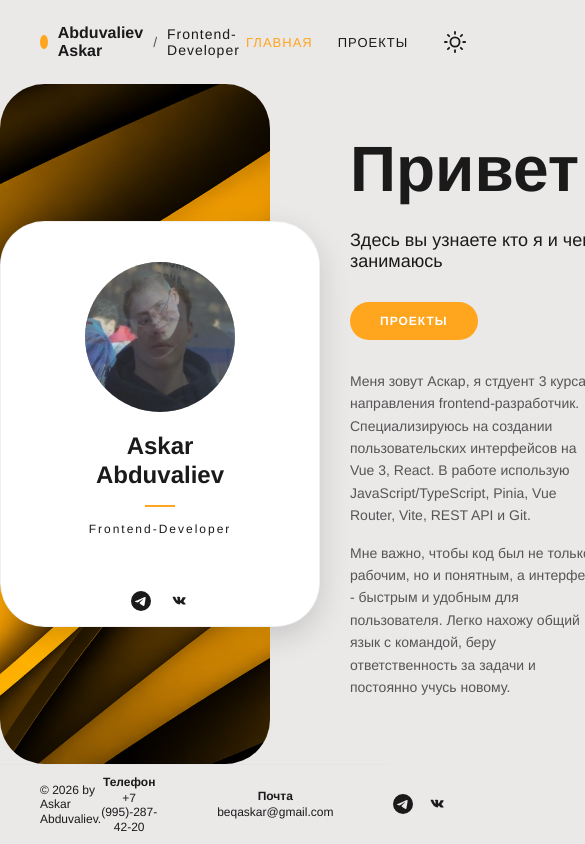
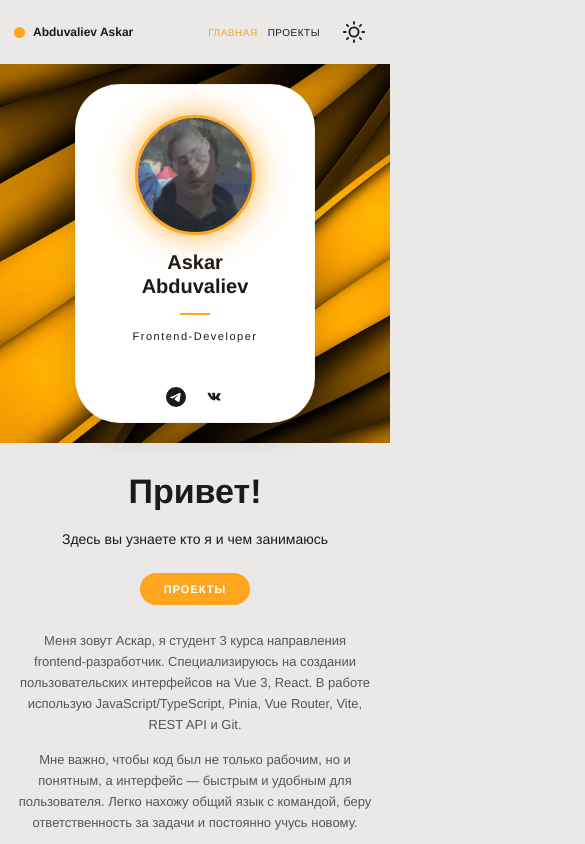
Before and after one commit to Asukaru556/Resume, a Vue app: page / in a window 390 px wide. Shown: the top 844 px of the page, 585 px wide, since content can reach past the window. Built offline with nearby package versions, Linux system fonts and the light colour scheme.

Commit message:
mobile version

```diff
--- a/src/App.vue
+++ b/src/App.vue
@@ -33,6 +33,7 @@ import Footer from './components/Footer.vue'
   flex-direction: column;
   width: 100%;
   position: relative;
+  overflow: clip;
 }
 
 .page-fade-leave-active {
@@ -41,7 +42,7 @@ import Footer from './components/Footer.vue'
   top: 0;
   left: 0;
   width: 100%;
-  min-height: 86vh;
+  min-height: 100vh;
   z-index: 1;
 }
 
@@ -60,4 +61,14 @@ import Footer from './components/Footer.vue'
   opacity: 0;
   transform: translateX(60px);
 }
+
+@media (max-width: 768px) {
+  .page-fade-leave-to {
+    transform: translateX(-30px);
+  }
+
+  .page-fade-enter-from {
+    transform: translateX(30px);
+  }
+}
 </style>
--- a/src/components/Footer.vue
+++ b/src/components/Footer.vue
@@ -77,4 +77,49 @@ import SocialIcons from './SocialIcons.vue'
 .footer-right :deep(.social-link:hover) {
   color: var(--accent);
 }
+
+@media (max-width: 768px) {
+  .footer {
+    flex-direction: column;
+    gap: 16px;
+    padding: 20px 20px;
+    text-align: center;
+  }
+
+  .footer-right {
+    flex-direction: column;
+    gap: 16px;
+  }
+
+  .contact-col h4 {
+    font-size: 11px;
+  }
+
+  .contact-col p {
+    font-size: 12px;
+  }
+}
+
+@media (max-width: 480px) {
+  .footer {
+    padding: 16px 14px;
+    gap: 12px;
+  }
+
+  .footer-left p {
+    font-size: 11px;
+  }
+
+  .footer-right {
+    gap: 12px;
+  }
+
+  .contact-col h4 {
+    font-size: 10px;
+  }
+
+  .contact-col p {
+    font-size: 11px;
+  }
+}
 </style>
--- a/src/components/Header.vue
+++ b/src/components/Header.vue
@@ -1,3 +1,4 @@
+<!-- src/components/Header.vue -->
 <script setup>
 import ThemeToggle from './ThemeToggle.vue'
 </script>
@@ -46,12 +47,14 @@ import ThemeToggle from './ThemeToggle.vue'
   background-color: var(--accent);
   border-radius: 50%;
   transition: background-color 0.4s ease;
+  flex-shrink: 0;
 }
 
 .name {
   font-weight: bold;
   font-size: 16px;
   color: var(--text);
+  white-space: nowrap;
 }
 
 .separator {
@@ -61,6 +64,7 @@ import ThemeToggle from './ThemeToggle.vue'
 .role {
   letter-spacing: 1px;
   color: var(--text);
+  white-space: nowrap;
 }
 
 .header-right {
@@ -82,6 +86,7 @@ import ThemeToggle from './ThemeToggle.vue'
   transition: color 0.3s;
   padding: 4px 0;
   position: relative;
+  white-space: nowrap;
 }
 
 .nav-link:hover {
@@ -91,4 +96,61 @@ import ThemeToggle from './ThemeToggle.vue'
 .nav-link.router-link-active {
   color: var(--accent);
 }
+
+@media (max-width: 768px) {
+  .header {
+    padding: 12px 20px;
+    gap: 12px;
+  }
+
+  .logo-area {
+    gap: 8px;
+    font-size: 12px;
+  }
+
+  .name {
+    font-size: 13px;
+  }
+
+  .role,
+  .separator {
+    display: none;
+  }
+
+  .header-right {
+    gap: 12px;
+  }
+
+  .navigation {
+    gap: 14px;
+  }
+
+  .nav-link {
+    font-size: 11px;
+    letter-spacing: 0.5px;
+  }
+}
+
+@media (max-width: 480px) {
+  .header {
+    padding: 10px 14px;
+  }
+
+  .logo-icon {
+    width: 11px;
+    height: 11px;
+  }
+
+  .name {
+    font-size: 12px;
+  }
+
+  .navigation {
+    gap: 10px;
+  }
+
+  .nav-link {
+    font-size: 10px;
+  }
+}
 </style>
--- a/src/components/Hero.vue
+++ b/src/components/Hero.vue
@@ -33,8 +33,8 @@
       </div>
 
       <div class="description">
-        <p>Меня зовут Аскар, я стдуент 3 курса направления frontend-разработчик. Специализируюсь на создании пользовательских интерфейсов на Vue 3, React. В работе использую JavaScript/TypeScript, Pinia, Vue Router, Vite, REST API и Git.</p>
-        <p>Мне важно, чтобы код был не только рабочим, но и понятным, а интерфейс - быстрым и удобным для пользователя. Легко нахожу общий язык с командой, беру ответственность за задачи и постоянно учусь новому.</p>
+        <p>Меня зовут Аскар, я студент 3 курса направления frontend-разработчик. Специализируюсь на создании пользовательских интерфейсов на Vue 3, React. В работе использую JavaScript/TypeScript, Pinia, Vue Router, Vite, REST API и Git.</p>
+        <p>Мне важно, чтобы код был не только рабочим, но и понятным, а интерфейс — быстрым и удобным для пользователя. Легко нахожу общий язык с командой, беру ответственность за задачи и постоянно учусь новому.</p>
       </div>
     </div>
   </section>
@@ -51,7 +51,6 @@ const photos = [
 ]
 
 const currentIndex = ref(0)
-const isAnimating = ref(false)
 
 let intervalId = null
 
@@ -71,7 +70,6 @@ onMounted(() => {
 onUnmounted(() => {
   clearInterval(intervalId)
 })
-
 </script>
 
 <style scoped>
@@ -87,6 +85,7 @@ onUnmounted(() => {
   position: relative;
   display: flex;
   justify-content: flex-end;
+  align-items: center;
 }
 
 .beige-background {
@@ -101,7 +100,6 @@ onUnmounted(() => {
   background-position: center;
   background-repeat: no-repeat;
   z-index: 1;
-  transition: background-color 0.4s ease;
 }
 
 .profile-card {
@@ -110,7 +108,6 @@ onUnmounted(() => {
   width: 320px;
   background-color: var(--bg-secondary);
   margin-right: -50px;
-  align-self: center;
   box-shadow: var(--shadow);
   display: flex;
   flex-direction: column;
@@ -134,6 +131,11 @@ onUnmounted(() => {
   margin-bottom: 20px;
   background-color: #ccc;
   position: relative;
+  border: 3px solid var(--accent);
+  box-shadow:
+    0 0 20px 3px rgba(255, 165, 30, 0.5),
+    0 0 40px 8px rgba(255, 165, 30, 0.2);
+  transition: box-shadow 0.4s ease, border-color 0.4s ease;
 }
 
 .avatar {
@@ -176,32 +178,6 @@ onUnmounted(() => {
   color: var(--text);
 }
 
-.card-socials {
-  display: flex;
-  justify-content: center;
-  gap: 20px;
-  padding: 15px;
-  background-color: var(--bg-secondary);
-  transition: background-color 0.4s ease;
-}
-
-.card-socials a,
-.social-link {
-  color: var(--text);
-  text-decoration: none;
-  font-size: 14px;
-  display: flex;
-  align-items: center;
-  justify-content: center;
-  transition: color 0.3s ease, transform 0.3s ease;
-}
-
-.card-socials a:hover,
-.social-link:hover {
-  color: var(--accent);
-  transform: translateY(-2px);
-}
-
 .hero-right {
   flex: 1;
   display: flex;
@@ -209,7 +185,6 @@ onUnmounted(() => {
   justify-content: center;
   padding: 40px 10% 40px 80px;
   gap: 20px;
-  transition: background-color 0.4s ease;
 }
 
 .greeting {
@@ -218,14 +193,12 @@ onUnmounted(() => {
   line-height: 1.1;
   margin: 0 0 5px 0;
   color: var(--text);
-  transition: color 0.4s ease;
 }
 
 .subtitle {
   font-size: 18px;
   margin: 0 0 10px 0;
   color: var(--text);
-  transition: color 0.4s ease;
 }
 
 .buttons {
@@ -246,8 +219,6 @@ onUnmounted(() => {
   display: inline-flex;
   align-items: center;
   justify-content: center;
-  position: relative;
-  overflow: hidden;
 }
 
 .btn-primary {
@@ -260,7 +231,7 @@ onUnmounted(() => {
   background-color: var(--text);
   color: var(--bg);
   transform: translateY(-2px);
-  box-shadow: 0 8px 20px rgba(30, 94, 255, 0.3);
+  box-shadow: 0 8px 20px rgba(255, 165, 30, 0.35);
 }
 
 .btn-primary:active {
@@ -272,6 +243,114 @@ onUnmounted(() => {
   line-height: 1.6;
   color: var(--text-muted);
   margin: 0 0 15px 0;
-  transition: color 0.4s ease;
+}
+
+@media (max-width: 1024px) {
+  .hero-right {
+    padding: 40px 6% 40px 60px;
+  }
+
+  .greeting {
+    font-size: 52px;
+  }
+}
+
+@media (max-width: 900px) {
+  .hero-section {
+    flex-direction: column;
+  }
+
+  .hero-left {
+    flex: none;
+    width: 100%;
+    min-height: 380px;
+    justify-content: center;
+    padding: 30px 0;
+  }
+
+  .beige-background {
+    border-radius: 0;
+  }
+
+  .profile-card {
+    margin-right: 0;
+    width: 280px;
+  }
+
+  .hero-right {
+    flex: none;
+    width: 100%;
+    padding: 40px 24px;
+    align-items: center;
+    text-align: center;
+  }
+
+  .greeting {
+    font-size: 44px;
+  }
+
+  .subtitle {
+    font-size: 16px;
+  }
+
+  .description p {
+    font-size: 14px;
+  }
+
+  .buttons {
+    justify-content: center;
+  }
+}
+
+@media (max-width: 480px) {
+  .hero-left {
+    min-height: 340px;
+    padding: 20px 0;
+  }
+
+  .profile-card {
+    width: 240px;
+  }
+
+  .card-content {
+    padding: 30px 16px;
+  }
+
+  .avatar-container {
+    width: 120px;
+    height: 120px;
+    margin-bottom: 15px;
+  }
+
+  .card-name {
+    font-size: 20px;
+  }
+
+  .card-role {
+    font-size: 11px;
+    letter-spacing: 1.5px;
+  }
+
+  .hero-right {
+    padding: 30px 18px;
+    gap: 16px;
+  }
+
+  .greeting {
+    font-size: 34px;
+  }
+
+  .subtitle {
+    font-size: 14px;
+  }
+
+  .description p {
+    font-size: 13px;
+  }
+
+  .btn {
+    padding: 10px 24px;
+    font-size: 11px;
+  }
 }
 </style>
--- a/src/views/ProjectsView.vue
+++ b/src/views/ProjectsView.vue
@@ -326,7 +326,7 @@ onUnmounted(() => {
   font-size: 12px;
   padding: 5px 12px;
   border-radius: 12px;
-  background-color: rgba(30, 94, 255, 0.1);
+  background-color: rgba(255, 165, 30, 0.12);
   color: var(--accent);
   letter-spacing: 0.5px;
   font-weight: 600;
@@ -390,7 +390,7 @@ onUnmounted(() => {
   display: flex;
   align-items: center;
   justify-content: center;
-  padding: 60px 60px 60px 60px;
+  padding: 60px;
   box-sizing: border-box;
 }
 
@@ -534,7 +534,7 @@ onUnmounted(() => {
 
   .card-slide {
     height: 50vh;
-    padding: 20px 6% 40px;
+    padding: 20px 30px;
   }
 
   .indicators {
@@ -545,4 +545,66 @@ onUnmounted(() => {
     flex-direction: row;
   }
 }
+
+@media (max-width: 480px) {
+  .project-title {
+    font-size: 22px;
+  }
+
+  .project-description {
+    font-size: 12px;
+    line-height: 1.5;
+  }
+
+  .project-subtitle {
+    font-size: 12px;
+  }
+
+  .project-tag {
+    font-size: 10px;
+    padding: 3px 8px;
+  }
+
+  .project-link {
+    font-size: 12px;
+    gap: 6px;
+  }
+
+  .project-info-layer {
+    padding: 12px 5%;
+  }
+
+  .card-slide {
+    padding: 12px 20px;
+  }
+
+  .project-card {
+    border-radius: 14px;
+    box-shadow: 0 0 20px 3px rgba(255, 165, 30, 0.35);
+  }
+
+  .card-overlay {
+    padding: 14px 16px;
+  }
+
+  .card-label {
+    font-size: 15px;
+  }
+
+  .card-type-badge {
+    font-size: 9px;
+    padding: 3px 8px;
+  }
+
+  .indicators {
+    right: 8px;
+    bottom: 12px;
+    gap: 8px;
+  }
+
+  .indicator {
+    width: 8px;
+    height: 8px;
+  }
+}
 </style>
```
Also changed, not shown: src/components/ProjectCard.vue (+25 -1 lines). Lines whose indentation alone changed are shown as unchanged.
